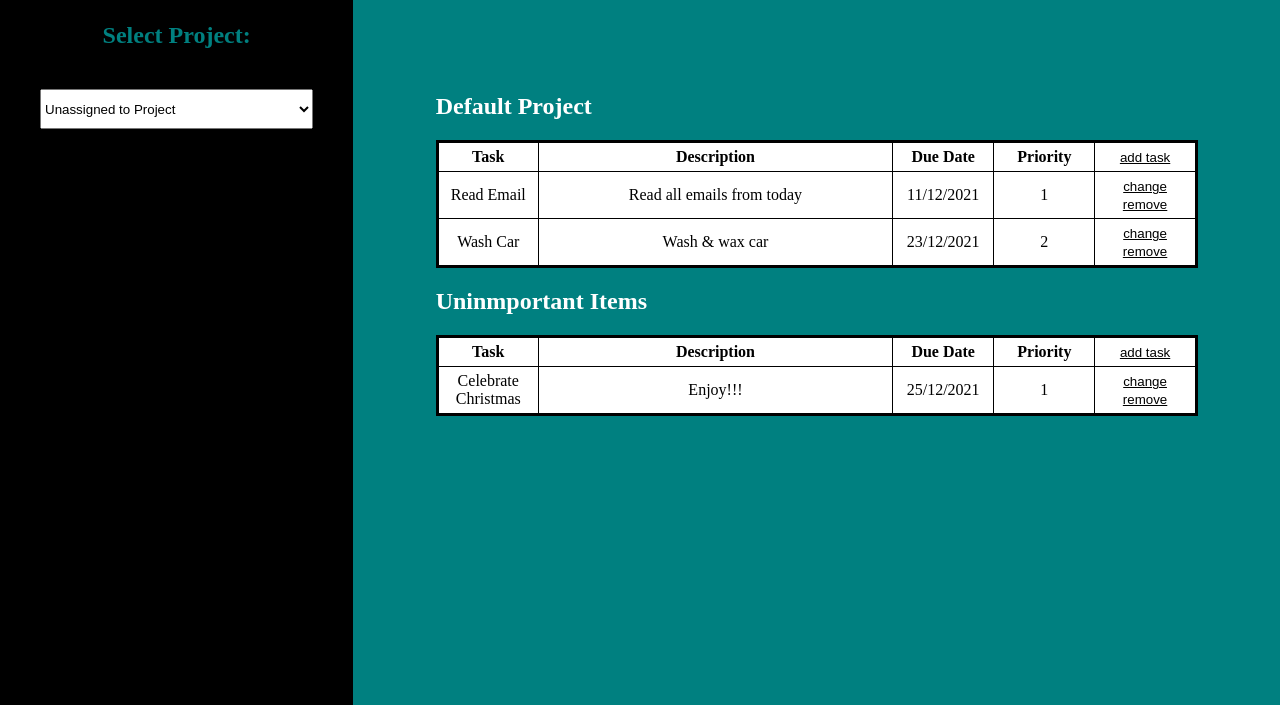
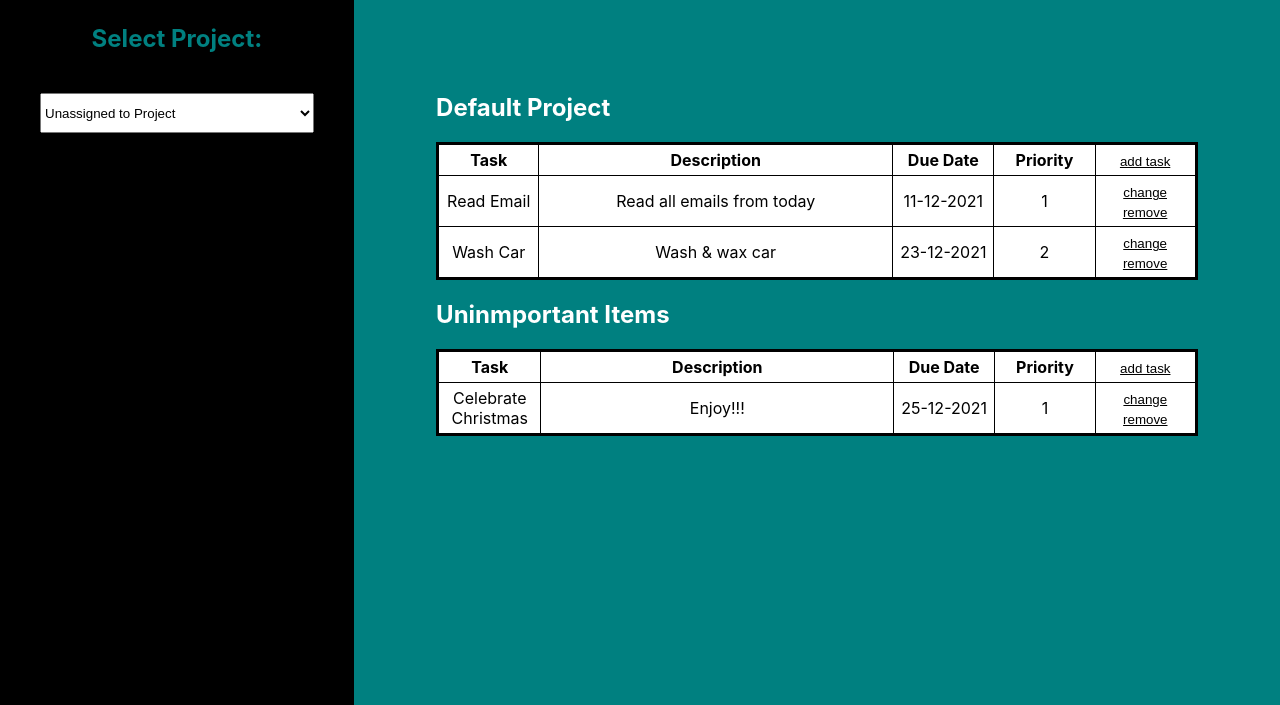
Before and after one commit to Tomd304/todo-list, a website built with webpack: page src/template.html in a window 1280 px wide. Shown: the part 95-800 px from the top of the page. Built offline with nearby package versions, Linux system fonts and the light colour scheme.

Commit message:
Fixed date formatting

```diff
--- a/src/index.js
+++ b/src/index.js
@@ -5,9 +5,9 @@ import {generateDOM} from './js_helpers/dynamicDOM'
 function createPlaceHolderInfo() {
     storeProject('Default Project', 'Default Description')
     storeProject('Uninmportant Items', 'Uninmportant Description')
-    projectList["Default Project"].addTask('Read Email', 'Read all emails from today', '11/12/2021', 1)
-    projectList["Default Project"].addTask('Wash Car', 'Wash & wax car', '23/12/2021', 2)
-    projectList["Uninmportant Items"].addTask('Celebrate Christmas', 'Enjoy!!!', '25/12/2021', 1)
+    projectList["Default Project"].addTask('Read Email', 'Read all emails from today', '2021-12-11', 1)
+    projectList["Default Project"].addTask('Wash Car', 'Wash & wax car', '2021-12-23', 2)
+    projectList["Uninmportant Items"].addTask('Celebrate Christmas', 'Enjoy!!!', '2021-12-25', 1)
 }
 
 
--- a/src/js_helpers/dynamicDOM.js
+++ b/src/js_helpers/dynamicDOM.js
@@ -34,7 +34,7 @@ function changeTaskListeners() {
             console.log(taskDetails)
             document.querySelector('#change-task-name').value = taskDetails.title
             document.querySelector('#change-task-description').value = taskDetails.desc
-            //document.querySelector('#change-due-date').value = taskDetails.dueDate
+            document.querySelector('#change-due-date').value = taskDetails.dueDate.split("/").reverse().join("-")
             document.querySelector('#change-priority').value = taskDetails.priority
             document.querySelector('#submit-change-task').dataset.project = project
             document.querySelector('#submit-change-task').dataset.task = task
--- a/src/js_helpers/tableCreation.js
+++ b/src/js_helpers/tableCreation.js
@@ -45,7 +45,7 @@ function createTableRow(task, project) {
     let desc = document.createElement('td')
     desc.textContent = task.desc
     let dueDate = document.createElement('td')
-    dueDate.textContent = task.dueDate
+    dueDate.textContent = task.dueDate.split('-').reverse().join('-')
     let priority = document.createElement('td')
     priority.textContent = task.priority
     let btns = document.createElement('td')
--- a/src/styles.css
+++ b/src/styles.css
@@ -8,6 +8,7 @@ body {
     height: 100%;
     width: 100%;
     display: flex;
+    font-family: -apple-system, BlinkMacSystemFont, "Segoe UI", Roboto, Helvetica, Arial, sans-serif, "Apple Color Emoji", "Segoe UI Emoji", "Segoe UI Symbol";
 }
 
 .left-pane {
```
